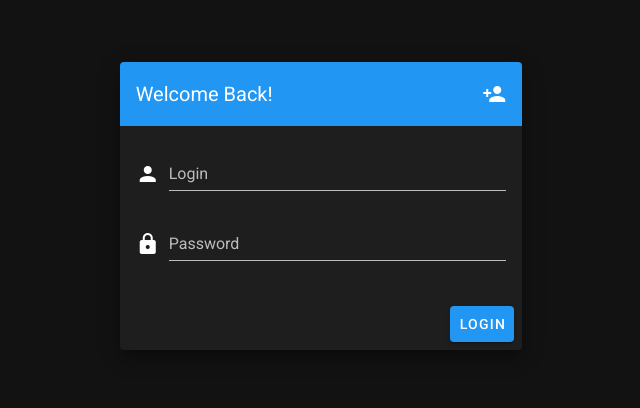
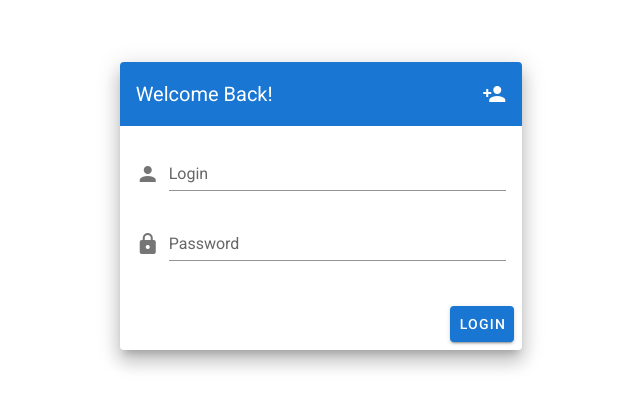
Before and after one commit to neusc/file-manager-vue, a Vue app: page /signin in a window 1280 px wide. Shown: the part 194-602 px from the top of the page, without its empty margins (319-959 px from the left). Built offline with nearby package versions, Linux system fonts and the light colour scheme; what vue-toasted would draw is missing.

Commit message:
fix(vuetify.ts): set default theme to light

```diff
--- a/src/plugins/vuetify.ts
+++ b/src/plugins/vuetify.ts
@@ -5,6 +5,6 @@ Vue.use(Vuetify);
 
 export default new Vuetify({
   theme: {
-    dark: true
+    dark: false
   }
 });
```
